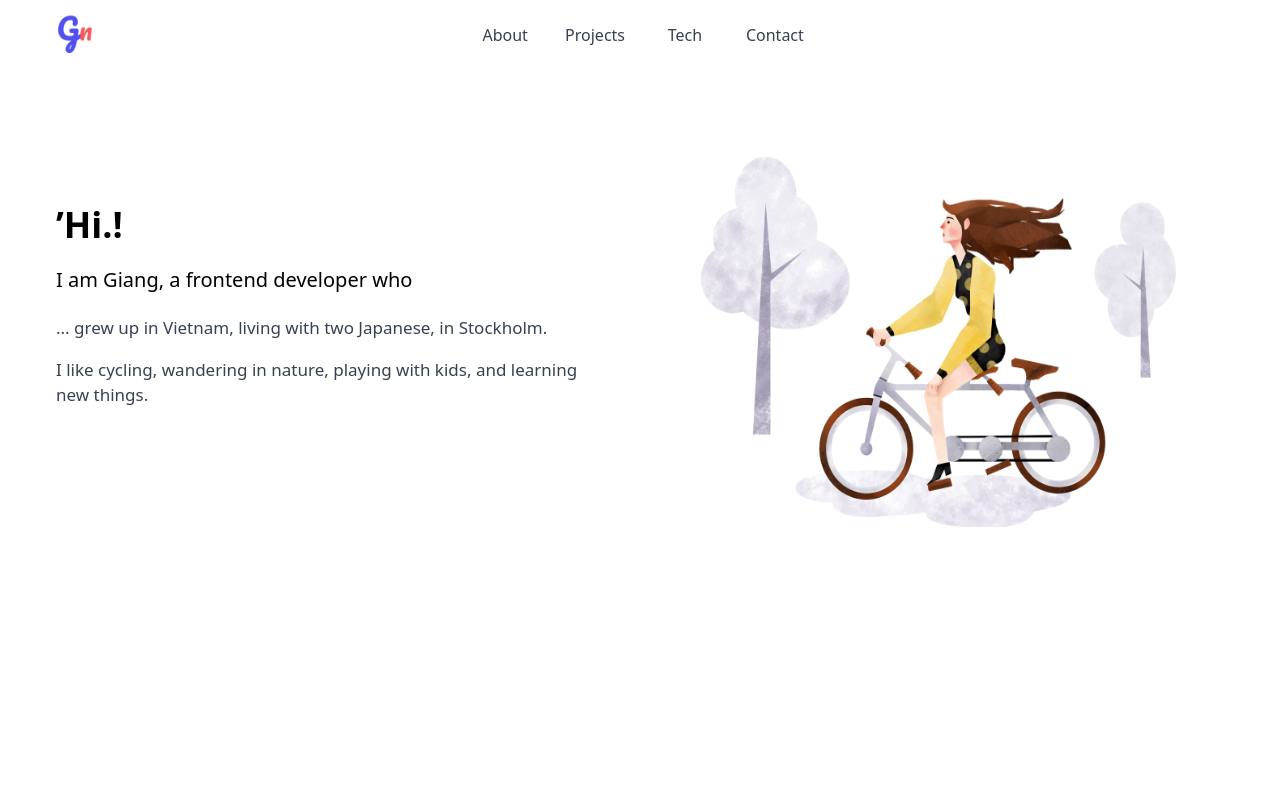
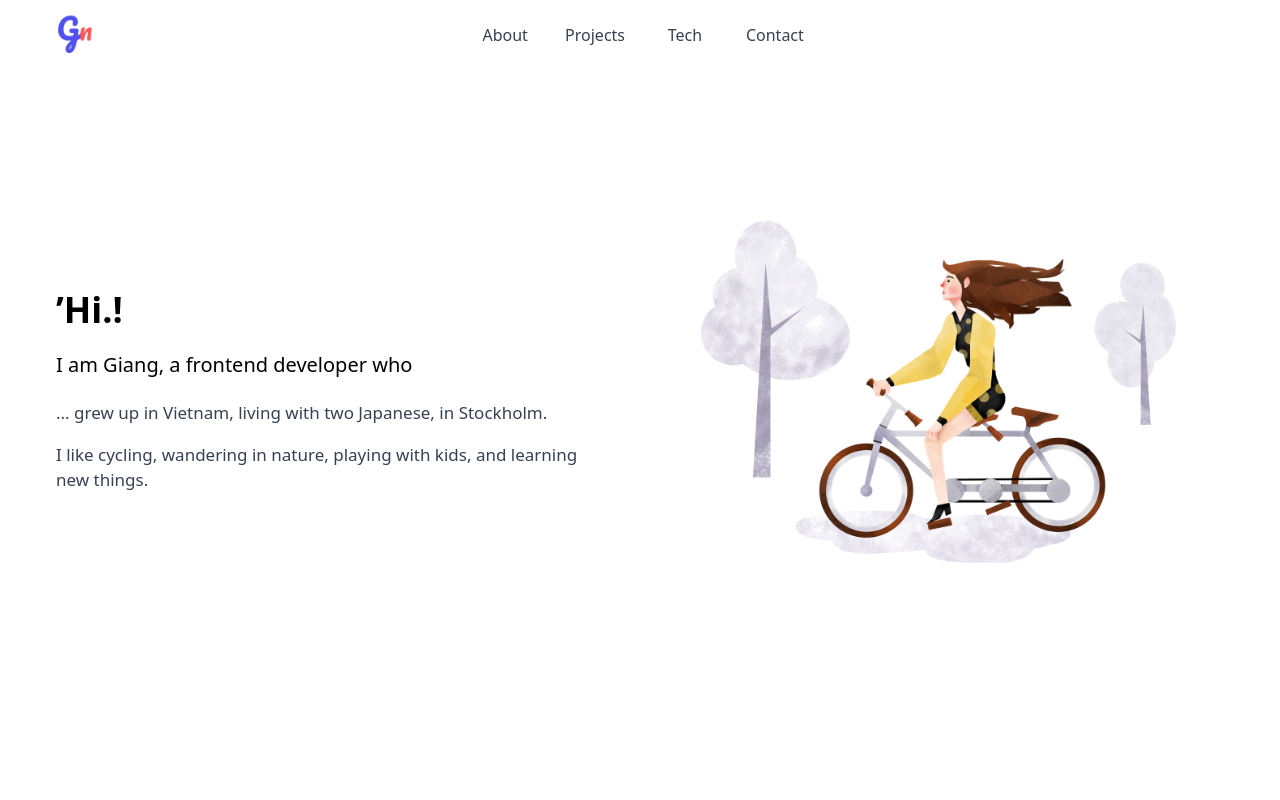
Before and after one commit to nh-g/portfolio-in-react, a React (Create React App) app: page / in a window 1280 px wide. Shown: the top 800 px of the page. Built offline with nearby package versions, Linux system fonts and the light colour scheme.

Commit message:
fix heigth

```diff
--- a/src/styles/base/layout.scss
+++ b/src/styles/base/layout.scss
@@ -10,7 +10,7 @@
 section {
     padding-left: 15px;
     padding-right: 15px;
-    margin-bottom: 20px;
+    // margin-bottom: 20px;
 }
 
 
--- a/src/styles/components/_hero.scss
+++ b/src/styles/components/_hero.scss
@@ -1,12 +1,10 @@
 #hero {
     min-height: 100vh;
-    // min-height: calc(100vh-70px);
-    align-items: center;
 }
 #hero img{
     width: 95%;
-    margin-top: 70px;
-    height: 50vh;
+    // margin-top: 70px;
+    // height: 50vh;
 }
 #hero .section-name{
     display: none;
@@ -14,6 +12,7 @@
 #hero .grid{
     align-items: center;
     justify-items: center;
+    height: 80vh;
 }
 @media screen and (min-width: 541px) {
     #hero .grid{
```
